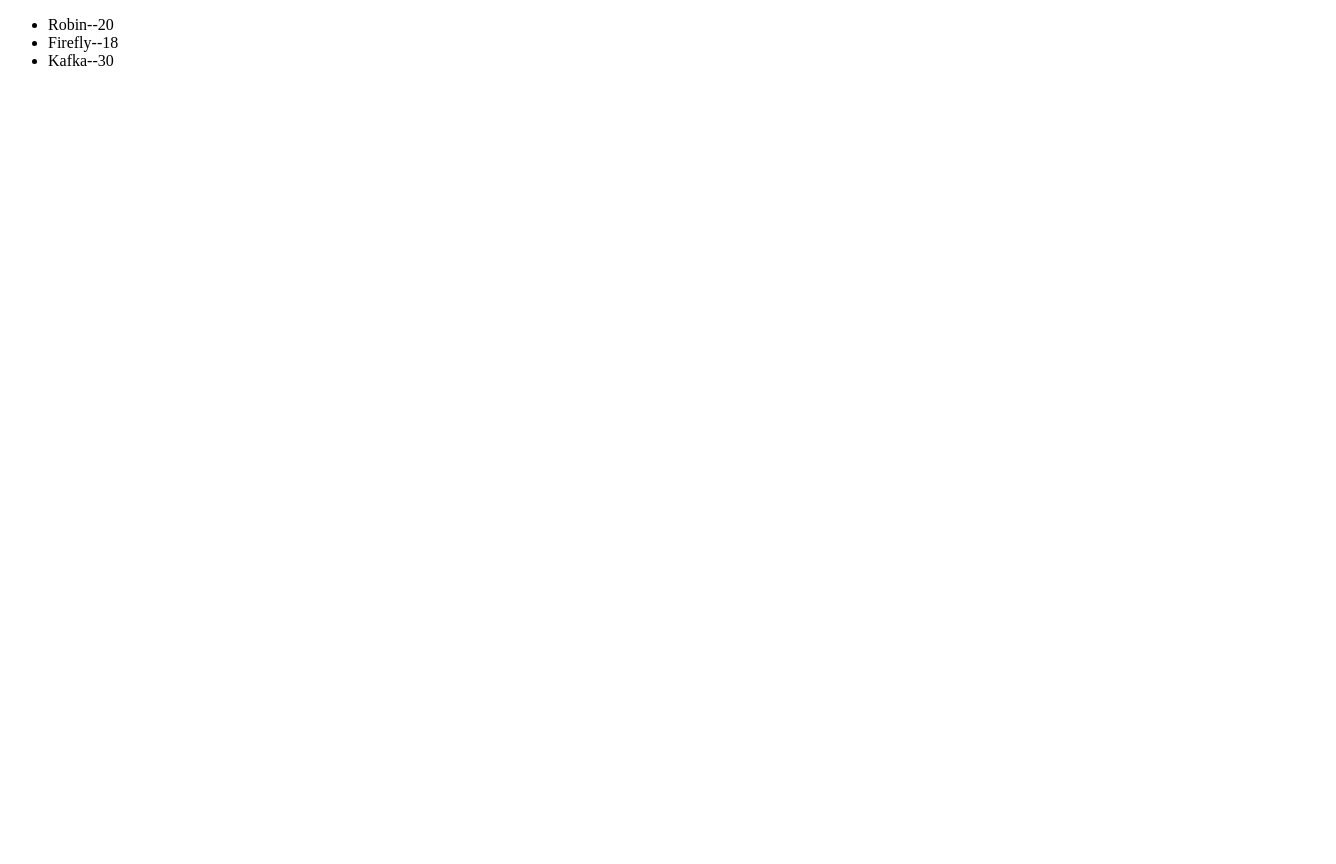
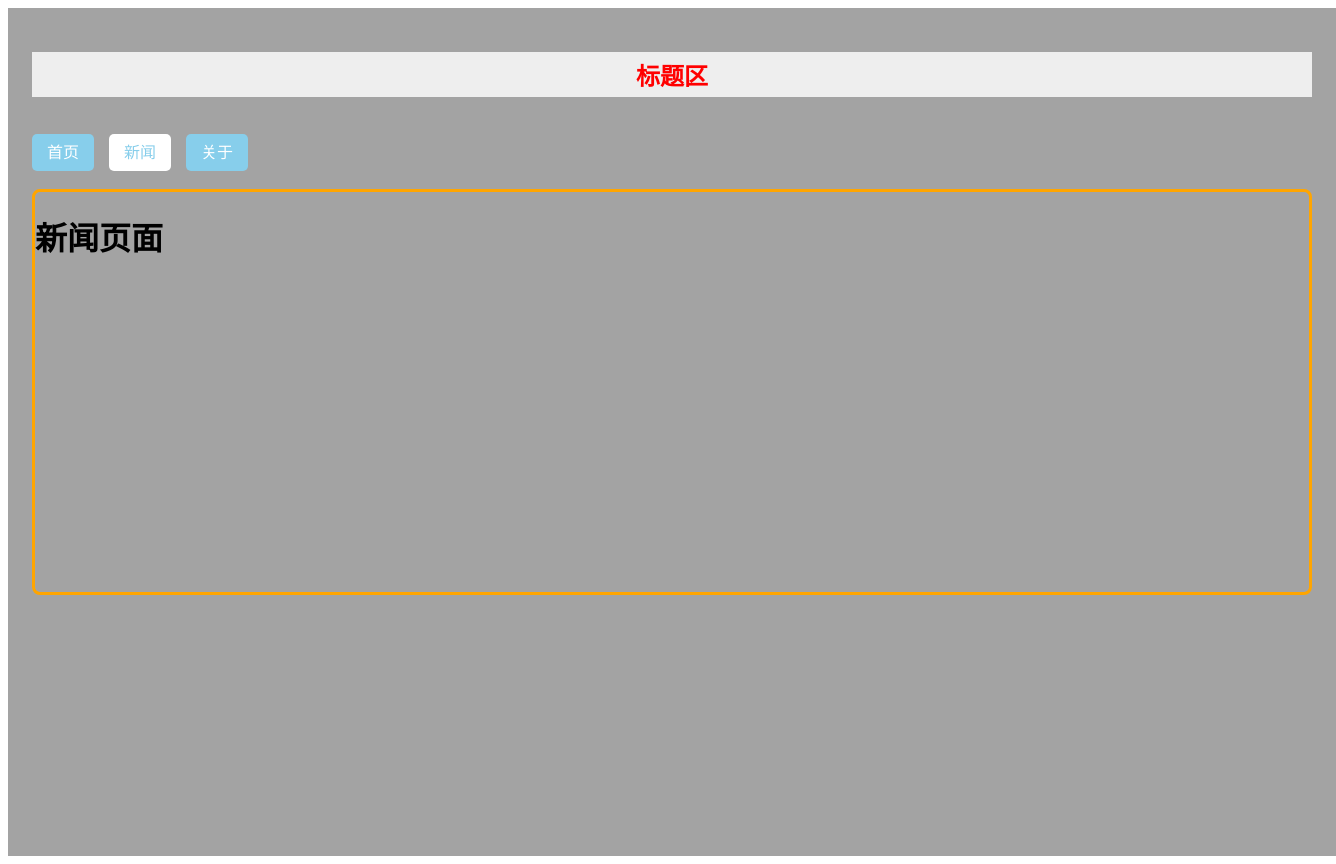
Before and after one commit to MapleS1eep/learning-project, a Vue app: page /news in a window 1280 px wide. Shown: the whole page, 1336 px wide, since content can reach past the window. Before the commit the page ends 800 px from the top, so only its background shows below. Built offline with nearby package versions, Linux system fonts and the light colour scheme.

Commit message:
看完P31

```diff
--- a/package.json
+++ b/package.json
@@ -11,7 +11,9 @@
     "type-check": "vue-tsc --build --force"
   },
   "dependencies": {
-    "vue": "^3.4.15"
+    "axios": "^1.6.7",
+    "vue": "^3.4.15",
+    "vue-router": "^4.2.5"
   },
   "devDependencies": {
     "@tsconfig/node20": "^20.1.2",
--- a/src/App.vue
+++ b/src/App.vue
@@ -4,39 +4,119 @@
   <!-- <Third /> -->
   <!-- <Watch /> -->
   <!-- <Ref /> -->
-  <Person :list="personList" />
+  <!-- <Props list="personList" /> -->
+  <!-- <Hook/> -->
+  <div class="app">
+    <h2 class="title">标题区</h2>
+    <!-- 导航区 -->
+    <div class="navigation">
+      <ul>
+        <li>
+          <RouterLink to="/home" active-class="active">首页</RouterLink>
+        </li>
+        <li>
+          <RouterLink to="/news" active-class="active">新闻</RouterLink>
+        </li>
+        <li>
+          <RouterLink to="/about" active-class="active">关于</RouterLink>
+        </li>
+      </ul>
+
+    </div>
+    <!-- 展示区 -->
+    <div class="main-content">
+      <RouterView></RouterView>
+    </div>
+  </div>
 </template>
 
 <script lang="ts" setup name="App">
+import { RouterView, RouterLink } from 'vue-router'
 // import First from "./components/First.vue";
 // import Second from "./components/Second.vue";
 // import Third from "./components/Third.vue";
 // import Watch from "./components/Watch.vue";
 // import Ref from "./components/Ref.vue";
-import Person from "./components/Person.vue";
-import { reactive } from 'vue'
-import { type PersonType } from '@/types'
-let personList = reactive<PersonType>(
-  [
-    {
-      id: 'crtr001',
-      name: 'Robin',
-      age: 20
-    },
-    {
-      id: 'crtr001',
-      name: 'Firefly',
-      age: 18
-    },
-    {
-      id: 'crtr003',
-      name: 'Kafka',
-      age: 30,
-      gender: 'Female'
-    }
-  ]
-)
+// import Props from "./components/Props.vue";
+// import Hook from "./components/Hook.vue";
+// import { reactive } from 'vue'
+// import { type PersonType } from '@/types'
+// let personList = reactive<PersonType>(
+//   [
+//     {
+//       id: 'crtr001',
+//       name: 'Robin',
+//       age: 20
+//     },
+//     {
+//       id: 'crtr001',
+//       name: 'Firefly',
+//       age: 18
+//     },
+//     {
+//       id: 'crtr003',
+//       name: 'Kafka',
+//       age: 30,
+//       gender: 'Female'
+//     }
+//   ]
+// )
 
 </script>
 
-<style></style>
+<style>
+.app {
+  padding: 24px;
+  height: 100vh;
+  width: 100vw;
+  background-color: #a3a3a3;
+}
+
+.title {
+  display: flex;
+  justify-content: center;
+  background-color: #eee;
+  color: red;
+  padding: 5px;
+}
+
+.navigation {
+  display: flex;
+  justify-content: left;
+  align-items: center;
+
+}
+
+ul {
+  position: relative;
+  display: flex;
+  padding: 0;
+}
+
+ul li {
+  margin-right: 15px;
+  list-style: none;
+}
+
+ul li a {
+  background-color: skyblue;
+  padding: 10px 15px;
+  width: 120px;
+  line-height: 40px;
+  text-align: center;
+  color: white;
+  text-decoration: none;
+  border-radius: 5px;
+}
+
+ul li .active {
+  color: skyblue;
+  background-color: #fff;
+}
+
+.main-content {
+  border: 3px solid orange;
+  border-radius: 8px;
+  height: 50%;
+}
+</style>
--- /dev/null
+++ b/src/components/About.vue
@@ -0,0 +1,18 @@
+<template>
+  <div class="">
+    <h1>关于页面</h1>
+  </div>
+</template>
+<script setup lang="ts" name="About">
+import { ref, reactive } from "vue"
+
+
+
+
+</script>
+<style lang="" scoped>
+
+
+
+
+</style>
--- /dev/null
+++ b/src/components/Home.vue
@@ -0,0 +1,18 @@
+<template>
+  <div class="">
+    <h1>主页</h1>
+  </div>
+</template>
+<script setup lang="ts" name="Home">
+import { ref, reactive } from "vue"
+
+
+
+
+</script>
+<style lang="" scoped>
+
+
+
+
+</style>
--- /dev/null
+++ b/src/components/Hook.vue
@@ -0,0 +1,27 @@
+<template>
+  <div class="person">
+    <h2>当前数值为：{{ sum }}</h2>
+    <h2>当前数值的双倍：{{ doubleSum }}</h2>
+    <button @click="addSum">点击+1</button>
+    <hr>
+    <img v-for="(dog, index) in dogList" :src="dog" :key="index"><br>
+    <button @click="getDogPic">添加一张图片</button>
+  </div>
+</template>
+<script setup lang="ts" name="Hook">
+import useDog from '@/hooks/useDog'
+import useSum from '@/hooks/useSum'
+
+const { dogList, getDogPic } = useDog()
+const { sum, addSum,doubleSum } = useSum()
+
+</script>
+
+<style scoped >
+.person {
+  img {
+    height: 100px;
+    margin: 10px;
+  }
+}
+</style>
--- /dev/null
+++ b/src/components/News.vue
@@ -0,0 +1,18 @@
+<template>
+  <div class="">
+    <h1>新闻页面</h1>
+  </div>
+</template>
+<script setup lang="ts" name="News">
+import { ref, reactive } from "vue"
+
+
+
+
+</script>
+<style lang="" scoped>
+
+
+
+
+</style>
--- a/src/components/Person.vue
+++ b/src/components/Props.vue
@@ -1,11 +1,11 @@
 <template>
   <div class="">
-    <ul>
+    <!-- <ul>
       <li v-for="person in list" :key="person.id">{{ person.name }}--{{ person.age }}</li>
-    </ul>
+    </ul> -->
   </div>
 </template>
-<script setup lang="ts" name="Person">
+<script setup lang="ts" name="Props">
 // import { defineProps, withDefaults } from 'vue'
 import { type PersonType } from '@/types'
 
@@ -43,11 +43,11 @@
 // defineProps<{ list: PersonType }>()
 
 // 接收list+限制类型+限制必要性+指定默认值
-withDefaults(defineProps<{ list?: PersonType }>(), {
-  list: () => [
-    { id: '999', name: 'Amy', age: 28 }
-  ]
-})
+// withDefaults(defineProps<{ list?: PersonType }>(), {
+//   list: () => [
+//     { id: '999', name: 'Amy', age: 28 }
+//   ]
+// })
 
 
 </script>
--- /dev/null
+++ b/src/router/index.ts
@@ -0,0 +1,27 @@
+import { createRouter, createWebHistory } from 'vue-router'
+
+// 引入要呈现的组件
+import Home from '@/components/Home.vue'
+import News from '@/components/News.vue'
+import About from '@/components/About.vue'
+
+// 创建路由器
+const router = createRouter({
+  history: createWebHistory(), //路由器的工作模式
+  routes: [
+    {
+      path: '/home',
+      component: Home
+    },
+    {
+      path: '/news',
+      component: News
+    },
+    {
+      path: '/about',
+      component: About
+    },
+  ]
+})
+
+export default router
```
Also changed, not shown: src/components/Ref.vue (deleted, +0 -28 lines), src/hooks/useDog.ts (added, +24 -0 lines), src/hooks/useSum.ts (added, +14 -0 lines), src/main.ts (+8 -1 lines), 2 other files (tests, documents, lock files or other folders).
